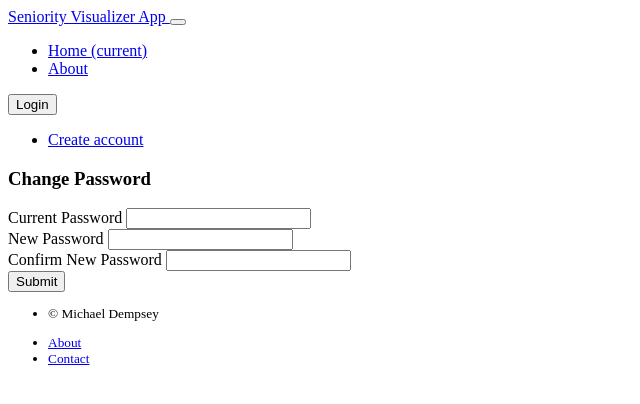
After one commit to AirbusDriver/SeniorityVisualizer, a Flask app: template seniority_visualizer_app/templates/users/change_password.html in a window 1280 px wide. The commit adds this page. Shown: the top 404 px of the page, without its empty margins (0-640 px from the left). Run offline with Flask 2, Linux system fonts and the light colour scheme; the template is opened without the code that fills it: values that come from a table or form of the project are taken from there, others are empty; parts of the project's set-up code (start-up, migrations or seed data) failed here and were passed over.

Commit message:
Adds password changing

```diff
--- /dev/null
+++ b/seniority_visualizer_app/templates/users/change_password.html
@@ -0,0 +1,35 @@
+{% extends "layout.html" %}
+
+{% block title %}
+    Password Reset
+{% endblock %}
+
+{% block content %}
+
+    <div class="container">
+
+        <h3 class="text-center">
+            Change Password
+        </h3>
+
+        <form method="POST" id="passwordResetForm">
+            {{ form.csrf_token }}
+            <div class="form-group">
+                {{ form.old_password.label }}
+                {{ form.old_password(class_="form-control") }}
+            </div>
+            <div class="form-group">
+                {{ form.new_password.label }}
+                {{ form.new_password(class_="form-control") }}
+            </div>
+            <div class="form-group">
+                {{ form.confirm_new_password.label }}
+                {{ form.confirm_new_password(class_="form-control") }}
+            </div>
+            <button class="btn-primary" type="submit">Submit</button>
+
+        </form>
+    </div>
+
+
+{% endblock %}
--- a/seniority_visualizer_app/templates/users/detail.html
+++ b/seniority_visualizer_app/templates/users/detail.html
@@ -25,6 +25,8 @@
             </div>
             <button class="btn-primary btn-block" type="submit">Submit</button>
             <button class="btn-block btn-info" id="uiEditButton" type="button">Edit</button>
+
+            <a href="{{ url_for('user.change_password') }}">Change Password</a>
         </form>
     </div>
 
--- a/seniority_visualizer_app/user/forms.py
+++ b/seniority_visualizer_app/user/forms.py
@@ -2,7 +2,7 @@
 """User forms."""
 from flask_wtf import FlaskForm, Form
 from wtforms import PasswordField, StringField, Field, ValidationError
-from wtforms.validators import DataRequired, Email, EqualTo, Length
+from wtforms.validators import DataRequired, Email, EqualTo, Length, InputRequired
 from sqlalchemy.exc import IntegrityError
 from sqlalchemy import func
 from flask import current_app
@@ -99,3 +99,19 @@ class UserDetailsForm(FlaskForm):
             current_app.logger.debug("CHANGE DETECTED")
             if User.query.filter(func.lower(User.personal_email) == lower_data).first():
                 raise ValidationError(f"{field.data} already registered!")
+
+
+class ChangePasswordForm(FlaskForm):
+    old_password = PasswordField("Current Password", validators=[InputRequired()])
+
+    new_password = PasswordField(
+        "New Password", validators=[InputRequired(), Length(6, 24)]
+    )
+
+    confirm_new_password = PasswordField(
+        "Confirm New Password",
+        validators=[
+            InputRequired(),
+            EqualTo("new_password", message="Passwords must match!"),
+        ],
+    )
```
Also changed, not shown: seniority_visualizer_app/user/views.py (+34 -1 lines).
